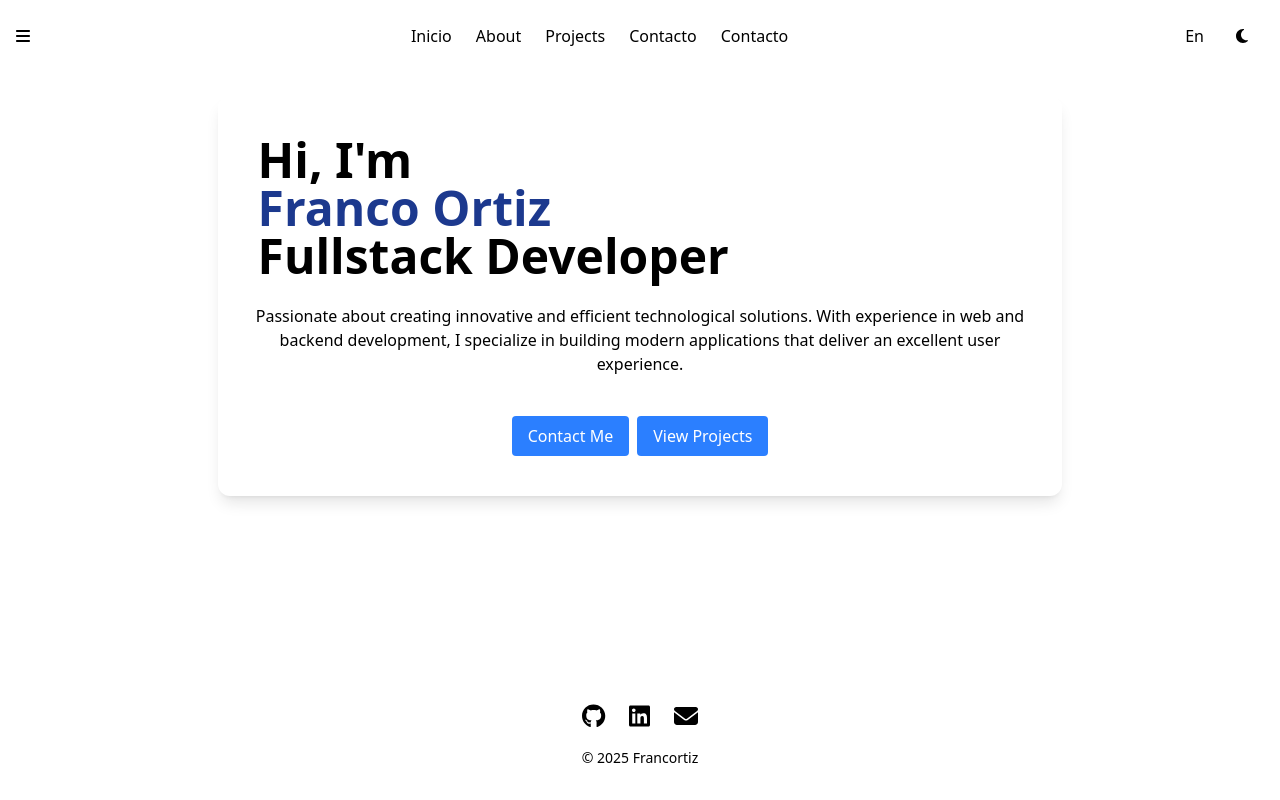
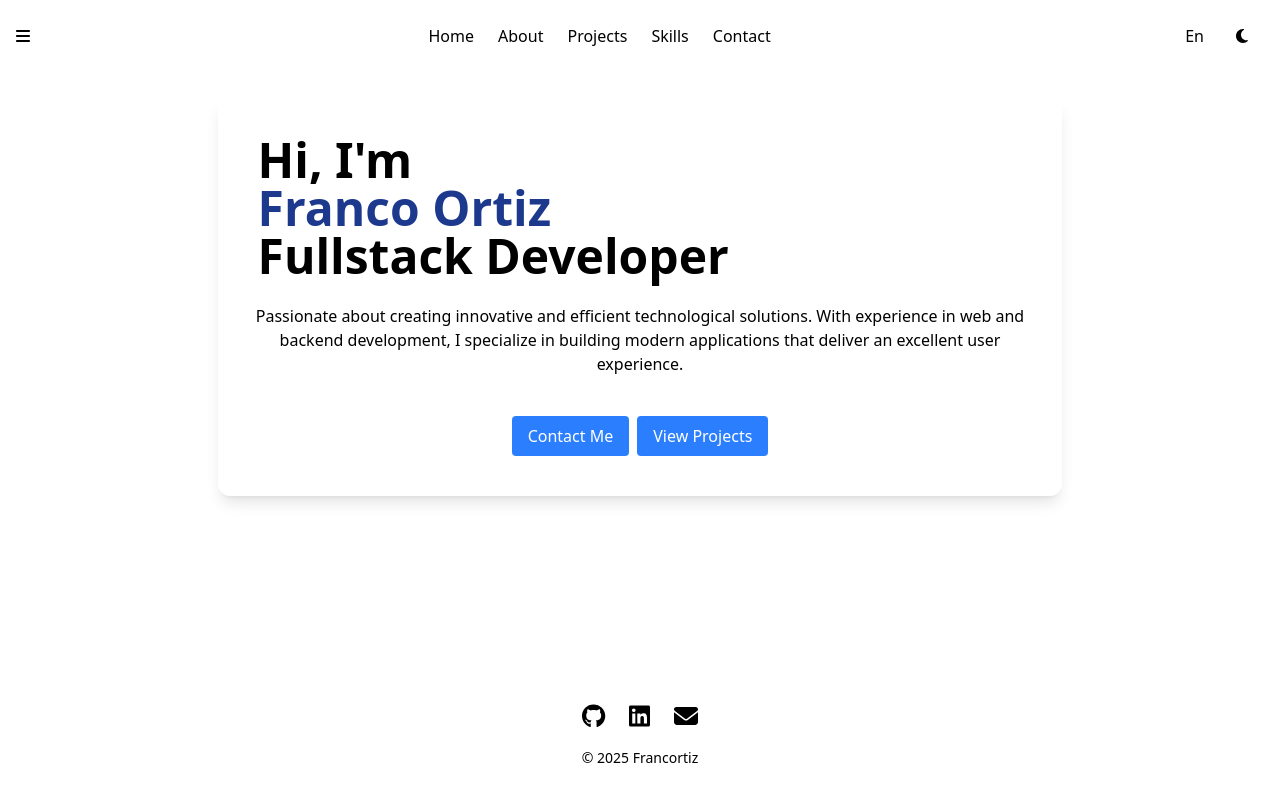
Before and after one commit to Francortiz-137/portfolio, a React (Vite) app: page / in a window 1280 px wide. Built offline with nearby package versions, Linux system fonts and the light colour scheme.

Commit message:
feat: added language management to the nav

```diff
--- a/src/components/Menu.tsx
+++ b/src/components/Menu.tsx
@@ -1,15 +1,17 @@
 import React from 'react'
 import { Link } from 'react-router-dom'
 import { routes } from '../utils/routes'
+import { useTranslation } from 'react-i18next';
 
 const Menu = () => {
+    const { t } = useTranslation();
   return (
     <ul className="flex space-x-6">
-        <li><Link to={routes.home} className="hover:text-gray-400">Inicio</Link></li>
-        <li><Link to={routes.about} className="hover:text-gray-400">About</Link></li>
-        <li><Link to={routes.projects} className="hover:text-gray-400">Projects</Link></li>
-        <li><Link to={routes.skills} className="hover:text-gray-400">Contacto</Link></li>
-        <li><Link to={routes.contact} className="hover:text-gray-400">Contacto</Link></li>
+        <li><Link to={routes.home} className="hover:text-gray-400">{t('nav.home')}</Link></li>
+        <li><Link to={routes.about} className="hover:text-gray-400">{t('nav.about')}</Link></li>
+        <li><Link to={routes.projects} className="hover:text-gray-400">{t('nav.projects')}</Link></li>
+        <li><Link to={routes.skills} className="hover:text-gray-400">{t('nav.skills')}</Link></li>
+        <li><Link to={routes.contact} className="hover:text-gray-400">{t('nav.contact')}</Link></li>
     </ul>
   )
 }
--- a/src/components/ProjectCard.tsx
+++ b/src/components/ProjectCard.tsx
@@ -18,7 +18,7 @@ const ProjectCard = ({ project }: { project: Project }) => {
         </div>
         <div className='flex gap-2'>
             { technologies.map( (tech) => {
-                return <button className='bg-blue-500'>
+                return <button key={tech} className='bg-blue-500'>
                     {tech}
                 </button>;
                 })
```
